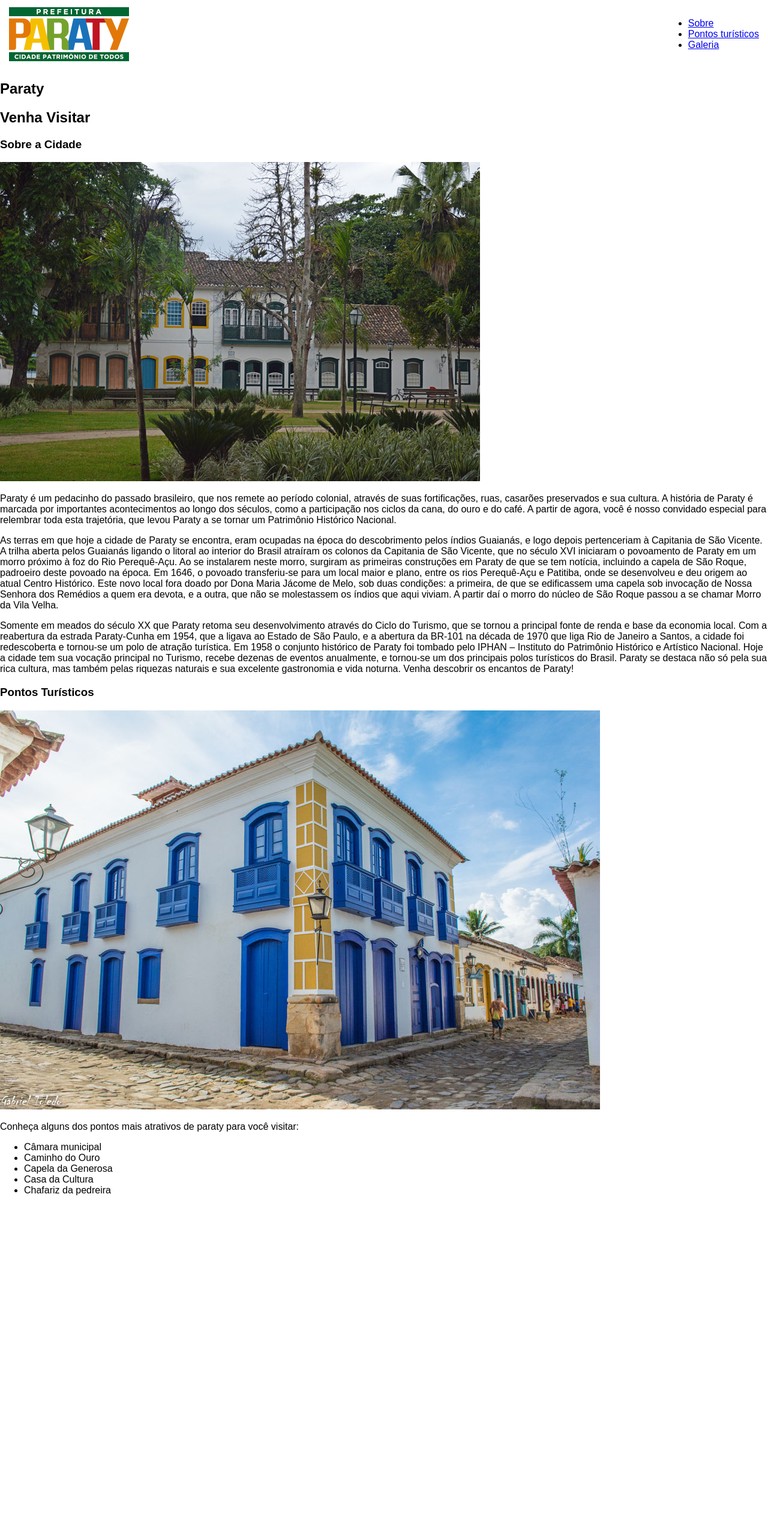
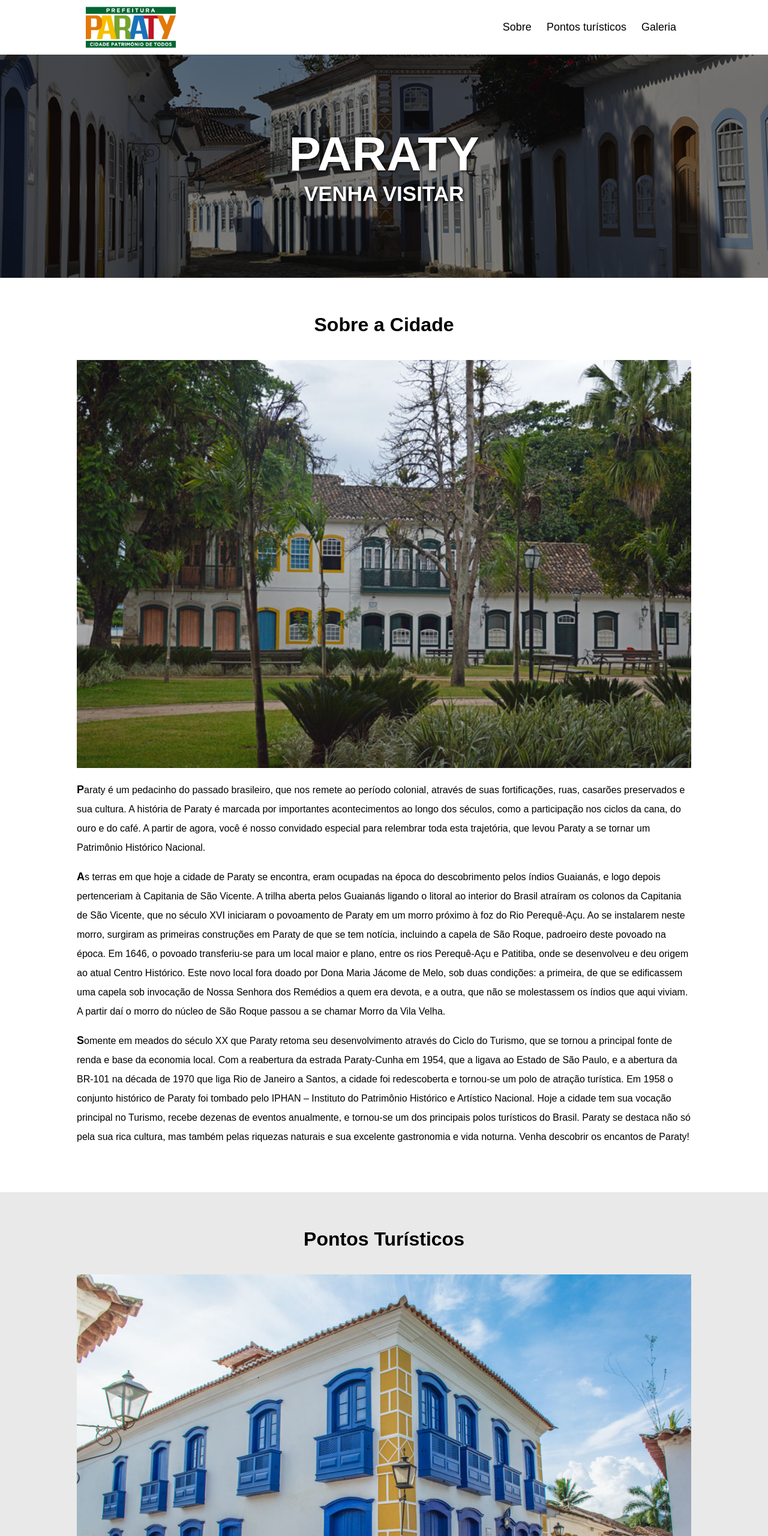
Before and after one commit to LeOzInNDF/visite-paraty, a plain HTML site: page index.html in a window 1280 px wide. Shown: the top 2560 px of the page at 60% size. Before the commit the page ends 2009 px from the top, so only its background shows below. Drawn offline with Linux system fonts and the light colour scheme.

Commit message:
🎨 finished-project🎨

```diff
--- a/index.html
+++ b/index.html
@@ -11,16 +11,14 @@
       <div class="limita-secao">
         <img src="./assets/logo.png" alt="Logo da cidade">
         <nav>
-          <ul>
-            <li><a href="#sobre">Sobre</a></li>
-            <li><a href="#pontos">Pontos turísticos</a></li>
-            <li><a href="#galeria">Galeria</a></li>
-          </ul>
+            <a href="#sobre">Sobre</a></li>
+            <a href="#pontos">Pontos turísticos</a></li>
+            <a href="#galeria">Galeria</a></li>
         </nav>
       </div>
   </header>
 
-  <section>
+  <section class="secao-capa">
     <div>
       <h1>Paraty</h1>
       <h2>Venha Visitar</h2>
@@ -28,7 +26,7 @@
   </section>
 
   <section id="sobre">
-    <div>
+    <div class="limita-secao secao-destaque">
       <h3>Sobre a Cidade</h3>
       <img src="./assets/Praca-Matriz.jpg" alt="praça da cidade paraty">
       <p>Paraty é um pedacinho do passado brasileiro, que nos remete ao período colonial, através de suas fortificações, ruas, casarões preservados e sua cultura. A história de Paraty é marcada por importantes acontecimentos ao longo dos séculos, como a participação nos ciclos da cana, do ouro e do café. A partir de agora, você é nosso convidado especial para relembrar toda esta trajetória, que levou Paraty a se tornar um Patrimônio Histórico Nacional.</p>
@@ -40,8 +38,8 @@
 
   </section>
 
-  <section id="pontos">
-    <div>
+  <section id="pontos" class="secao-pontos">
+    <div class="limita-secao secao-destaque">
       <h3>Pontos Turísticos</h3>
 
       <img src="./assets/Casa-da-Cultura.jpg" alt="casa da cultura da cidade de paraty">
@@ -58,5 +56,31 @@
     </div>
   </section>
 
+  <section id="galeria">
+    <div class="limita-secao">
+      <h3>Galeria de fotos</h3>
+
+      <p>Confira algumas belíssimas imagens da cidade na galeria abaixo:</p>
+
+      <div class="galeria">
+        <img src="./assets/Caminho-do-Ouro.jpg" alt="imagem caminho do ouro">
+        <img src="./assets/Ilha-do-Cedro.jpg" alt="imagem ilha do cedro">
+        <img src="./assets/Lagoa-Azul.jpg" alt="imagem lagoa azul">
+        <img src="./assets/Cachoeira.jpg" alt="imagem Cachoeira">
+        <img src="./assets/Cais.jpg" alt="imagem do Cais">
+        <img src="./assets/Poco-Ingleses.jpg" alt="imagem Poco Ingleses">
+
+      </div>
+
+    </div>
+
+  </section>
+
+    <footer>
+      <div class="limita-secao">Todos os direitos reservados &copy; 2024 - Prefeitura de Paraty
+
+      </div>
+    </footer>
+
 </body>
 </html>
--- a/styles/style.css
+++ b/styles/style.css
@@ -15,3 +15,141 @@ header div {
   align-items: center;
   padding: 10px 15px;
 }
+
+header img {
+  width: 150px;
+}
+
+header nav {
+  font-size: 18px;
+}
+
+header a {
+  margin: 0 5px;
+  text-decoration: none;
+  color: #000;
+  padding: 5px;
+}
+
+section {
+  padding: 60px 20px;
+}
+
+.limita-secao {
+  max-width: 1024px;
+  margin: 0 auto;
+}
+
+.secao-capa {
+  position: relative;
+  width: 100%;
+  height: 100%;
+  text-align: center;
+  background-image: url(/assets/bg-estacao.jpg);
+  background-repeat: no-repeat;
+  background-size: cover;
+}
+
+.secao-capa::before {
+  content: "";
+  width: 100%;
+  height: 100%;
+  background: #000;
+  opacity: 0.5;
+  position: absolute;
+  top: 0;
+  left: 0;
+}
+
+.secao-capa div {
+  position: relative;
+  top: 0;
+  left: 0;
+  width: 100%;
+  height: 100%;
+  display: flex;
+  flex-direction: column;
+  justify-content: center;
+  text-transform: uppercase;
+  padding: 60px 20px;
+  z-index: 1;
+}
+
+.secao-capa h1 {
+  font-size: 80px;
+}
+
+.secao-capa h2 {
+  font-size: 35px;
+}
+
+.secao-capa h1, .secao-capa h2 {
+  margin: 0;
+  color: #ffffff;
+  text-shadow: 1px 1px 5px #000000;
+}
+
+h3  {
+  font-size: 32px;
+  text-align: center;
+  margin: 0 0 40px 0;
+}
+
+.secao-destaque img:first-of-type {
+  width: 100%;
+}
+
+p {
+  line-height: 32px;
+}
+
+.secao-destaque p::first-letter {
+  font-size: 18px;
+  font-weight: bold;
+}
+
+.secao-pontos {
+  background: #e9e9e9;
+}
+
+li {
+  display: flex;
+  align-items: center;
+  margin: 12px 0 0px 0;
+}
+
+ul {
+  list-style: none;
+  padding: 0;
+}
+
+li::before {
+  content: "";
+  width: 20px;
+  height: 20px;
+  background-image: url(/assets/seta.png);
+  margin: 0 6px 0 0;
+}
+
+.galeria {
+  width: 100%;
+}
+
+.galeria img {
+  width: calc((100% / 3) - 3px);
+  opacity: 0.6;
+}
+
+.galeria img:hover {
+  opacity: 1;
+}
+
+footer {
+  width: 100%;
+  height: 50px;
+  margin: 25px 0 0 0;
+  background: #f3c002;
+  display: flex;
+  justify-content: center;
+  align-items: center;
+}
```
